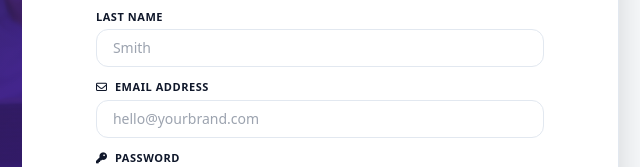
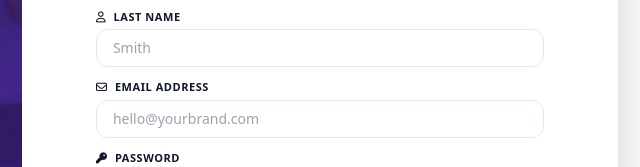
Before and after one commit to praneashMG/Freelance-Copywriter-SEO-Content-Strategist, a plain HTML site: page signup.html in a window 1280 px wide. Shown: the part 296-463 px from the top of the page, 533-1173 px from the left. Drawn offline with nearby package versions, Linux system fonts and the light colour scheme.

Commit message:
first commit

```diff
--- a/signup.html
+++ b/signup.html
@@ -319,7 +319,7 @@
                             </div>
                             <div>
                                 <label class="block text-[11px] font-bold uppercase tracking-wider mb-1 text-secondary-text">
-                                    Last Name
+                                   <i class="fa-regular fa-user mr-1 text-accent-light"></i>  Last Name
                                 </label>
                                 <input type="text" required id="lastName"
                                     class="input-field w-full px-4 py-2 rounded-xl text-sm outline-none transition"
```
